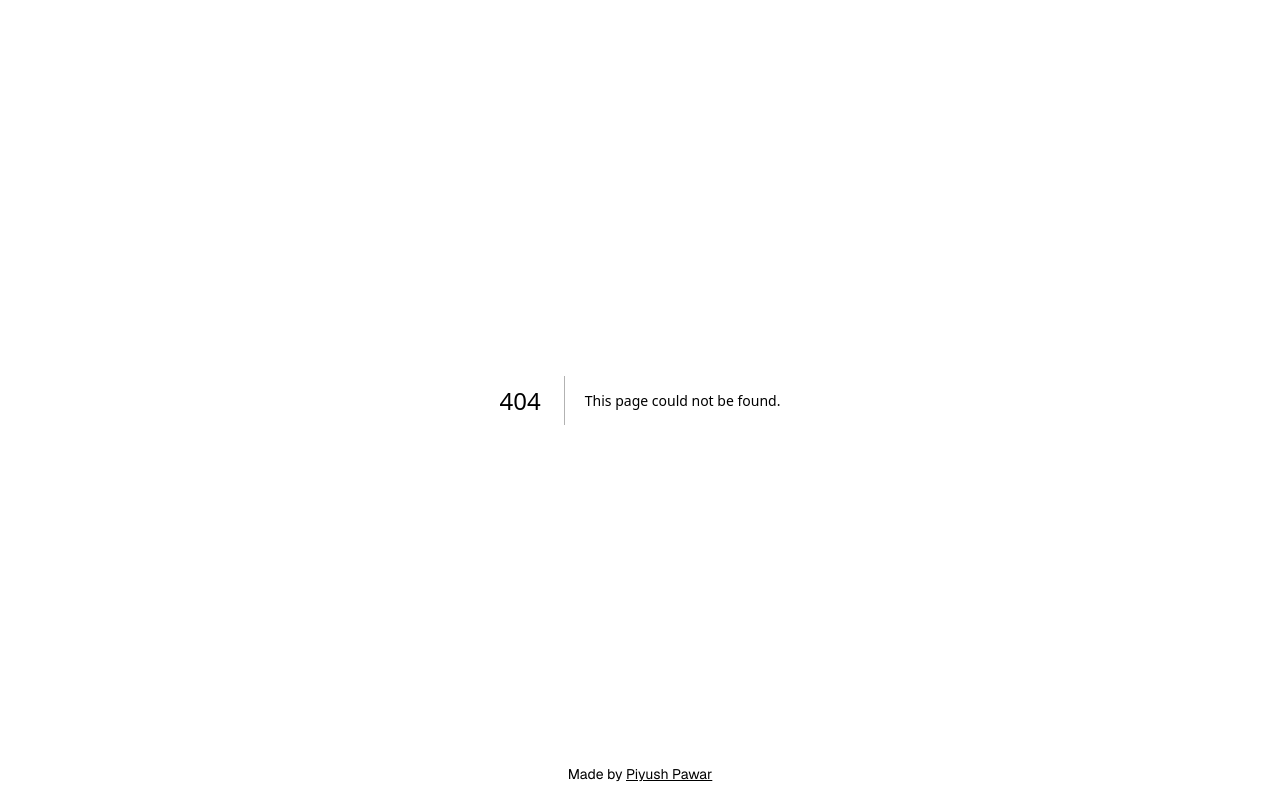
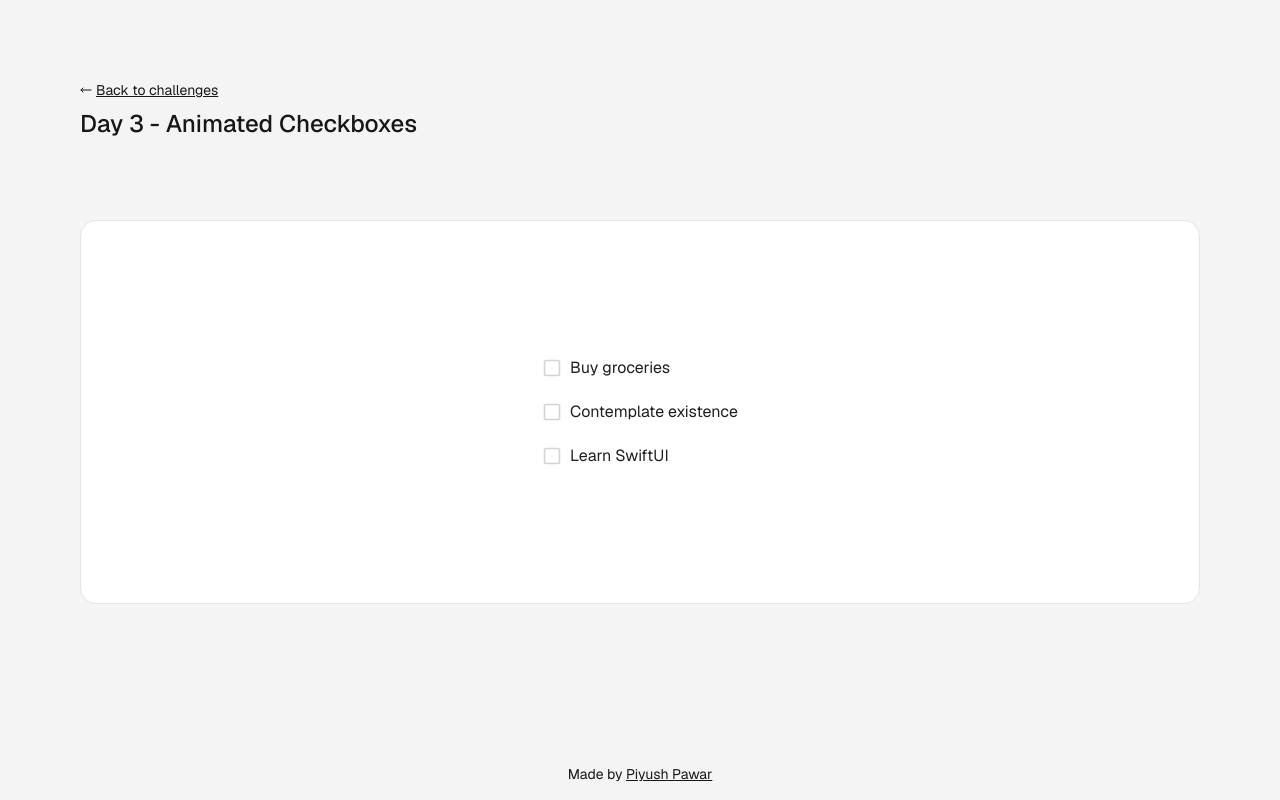
Before and after one commit to piyush-pawar-17/peerlist-animations-challenge, a Next.js app: page /day-3 in a window 1280 px wide. Before the commit this address had no page. Built offline with nearby package versions, Linux system fonts and the light colour scheme.

Commit message:
feat: add animated checkboxes (day 3)

```diff
--- a/src/app/day-2/layout.tsx
+++ b/src/app/day-2/layout.tsx
@@ -5,7 +5,7 @@ export const metadata: Metadata = {
   description: "An elegant and informative status indicator",
 };
 
-const Day1Layout = ({
+const Day2Layout = ({
   children,
 }: Readonly<{
   children: React.ReactNode;
@@ -13,4 +13,4 @@ const Day1Layout = ({
   return <>{children}</>;
 };
 
-export default Day1Layout;
+export default Day2Layout;
--- /dev/null
+++ b/src/app/day-3/layout.tsx
@@ -0,0 +1,16 @@
+import type { Metadata } from "next";
+
+export const metadata: Metadata = {
+  title: "Day 3 - Animated Checkboxes | Peerlist Animation Challenges",
+  description: "Checkbox interactions that bring personality and satisfaction to the simple act of completing tasks",
+};
+
+const Day3Layout = ({
+  children,
+}: Readonly<{
+  children: React.ReactNode;
+}>) => {
+  return <>{children}</>;
+};
+
+export default Day3Layout;
--- /dev/null
+++ b/src/app/day-3/page.tsx
@@ -0,0 +1,230 @@
+"use client";
+
+import { useState, useId } from "react";
+import { motion, AnimatePresence } from "motion/react";
+import Link from "next/link";
+import { MoveLeft } from "lucide-react";
+
+import { cn } from "@/utils";
+
+import type { Variants } from "motion/react";
+
+const checkboxStroke: Variants = {
+  initial: {
+    pathLength: 1,
+  },
+  checked: {
+    pathLength: 0,
+    opacity: 0,
+    transition: {
+      duration: 0.45,
+      ease: "easeInOut",
+    },
+  },
+  unchecked: {
+    pathLength: 1,
+    opacity: 1,
+    transition: {
+      duration: 0.45,
+      ease: "easeInOut",
+      delay: 0.4,
+    },
+  },
+};
+
+const checkboxFill: Variants = {
+  initial: {
+    fill: "#ffffff",
+    stroke: "none",
+    scale: 0,
+  },
+  checked: {
+    scale: 1,
+    fill: "oklch(62.3% 0.214 259.815)",
+    stroke: "oklch(62.3% 0.214 259.815)",
+    transition: {
+      ease: "circOut",
+      duration: 0.2,
+      delay: 0.3,
+    },
+  },
+  unchecked: {
+    scale: 0,
+    stroke: "none",
+    fill: [
+      "oklch(62.3% 0.214 259.815)",
+      "oklch(62.3% 0.214 259.815)",
+      "oklch(62.3% 0.214 259.815)",
+      "oklch(62.3% 0.214 259.815)",
+      "oklch(62.3% 0.214 259.815)",
+      "#ffffff",
+    ],
+    transition: {
+      ease: "circIn",
+      duration: 0.2,
+      delay: 0.2,
+    },
+  },
+};
+
+const checkboxCheck: Variants = {
+  initial: {
+    stroke: "none",
+    pathLength: 0,
+    opacity: 0,
+  },
+  checked: {
+    stroke: "#ffffff",
+    pathLength: 1,
+    opacity: 1,
+    transition: {
+      ease: "easeOut",
+      duration: 0.15,
+      delay: 0.5,
+    },
+  },
+  unchecked: {
+    stroke: "none",
+    pathLength: 0,
+    opacity: 0,
+    transition: {
+      ease: "easeIn",
+      duration: 0.15,
+    },
+  },
+};
+
+const checkboxLabel: Variants = {
+  initial: {
+    x: 0,
+    color: "#1f1f1f",
+  },
+  checked: {
+    x: [3, -3, 0],
+    color: "#99a1af",
+    transition: {
+      duration: 0.3,
+      ease: "circOut",
+      delay: 0.2,
+    },
+  },
+  unchecked: {
+    x: [-3, 3, 0],
+    color: "#1f1f1f",
+    transition: {
+      duration: 0.3,
+      ease: "circIn",
+    },
+  },
+};
+
+const Todo = ({ label }: { label: string }) => {
+  const [checked, setChecked] = useState(false);
+  const id = useId();
+
+  const handleOnChange = (event: React.ChangeEvent<HTMLInputElement>) => {
+    const isChecked = event.target.checked;
+    setChecked(isChecked);
+  };
+
+  return (
+    <div>
+      <input
+        id={id}
+        type="checkbox"
+        className="peer sr-only"
+        checked={checked}
+        onChange={handleOnChange}
+      />
+      <motion.label
+        htmlFor={id}
+        initial={false}
+        animate={checked ? "checked" : "unchecked"}
+        className="flex items-center gap-2 cursor-pointer px-2 py-1.5 rounded hover:bg-zinc-100 peer-focus-visible:bg-zinc-100 peer-focus-visible:outline-none"
+      >
+        <motion.svg
+          xmlns="http://www.w3.org/2000/svg"
+          key="checked"
+          width="20"
+          height="20"
+          viewBox="0 0 24 24"
+          strokeWidth="2"
+          strokeLinecap="round"
+          strokeLinejoin="round"
+        >
+          <motion.rect
+            width="18"
+            height="18"
+            x="3"
+            y="3"
+            rx="2"
+            variants={checkboxStroke}
+            className="fill-none stroke-zinc-300"
+          />
+          <motion.rect
+            width="18"
+            height="18"
+            x="3"
+            y="3"
+            rx="2"
+            variants={checkboxFill}
+          />
+          <motion.path
+            variants={checkboxCheck}
+            d="m9 12 2 2 4-4"
+            className="fill-none"
+          />
+        </motion.svg>
+
+        <motion.span className="relative" variants={checkboxLabel}>
+          {label}
+          <AnimatePresence>
+            {checked && (
+              <motion.span
+                initial={{ width: 0 }}
+                animate={{
+                  width: "100%",
+                  transition: { duration: 0.2, delay: 0.4, ease: "easeIn" },
+                }}
+                exit={{
+                  width: 0,
+                  transition: { duration: 0.2, ease: "easeOut" },
+                }}
+                className="absolute top-1/2 h-0.5 left-0 bg-gray-400"
+              />
+            )}
+          </AnimatePresence>
+        </motion.span>
+      </motion.label>
+    </div>
+  );
+};
+
+const Day3 = () => {
+  const todos = ["Buy groceries", "Contemplate existence", "Learn SwiftUI"];
+
+  return (
+    <main className="px-6 sm:px-10 md:px-20">
+      <header className="py-10 sm:py-16 md:py-20">
+        <Link
+          href="/"
+          className="flex gap-1 underline items-center text-sm mb-2"
+        >
+          <MoveLeft size={12} />
+          Back to challenges
+        </Link>
+        <h1 className="text-2xl font-medium">Day 3 - Animated Checkboxes</h1>
+      </header>
+
+      <section className="relative bg-white border border-zinc-200 rounded-2xl p-4 grid place-items-center h-96">
+        <div className="flex flex-col gap-2">
+          {todos.map((todo) => (
+            <Todo key={todo} label={todo} />
+          ))}
+        </div>
+      </section>
+    </main>
+  );
+};
+
+export default Day3;
--- a/src/app/page.tsx
+++ b/src/app/page.tsx
@@ -29,10 +29,10 @@ const Home = () => {
           </li>
           <li>
             <Link
-              href="/"
+              href="/day-3"
               className="hover:underline transition-all duration-200 flex items-center gap-1"
             >
-              <CircleDashed size={16} /> Day 3 (to be added)
+              <Check size={16} /> Day 3 (Animated Checkboxes)
             </Link>
           </li>
           <li>
```
